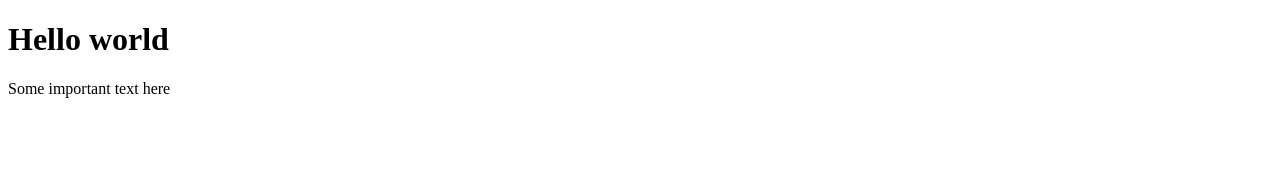
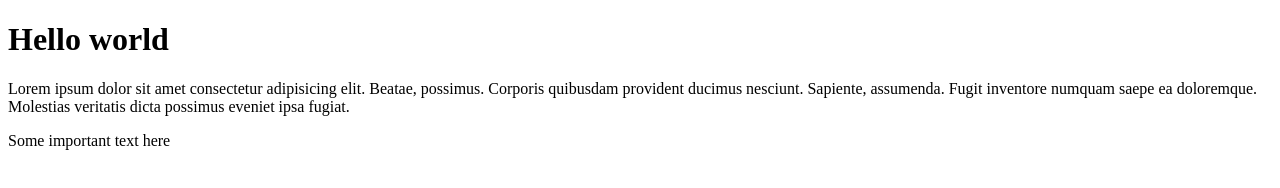
Before and after one commit to lin4pin/git-test-2, a plain HTML site: page index.html in a window 1280 px wide. Drawn offline with Linux system fonts and the light colour scheme.

Commit message:
add paragraph

```diff
--- a/index.html
+++ b/index.html
@@ -6,6 +6,7 @@
   </head>
   <body>
     <h1>Hello world</h1>
+    <p>Lorem ipsum dolor sit amet consectetur adipisicing elit. Beatae, possimus. Corporis quibusdam provident ducimus nesciunt. Sapiente, assumenda. Fugit inventore numquam saepe ea doloremque. Molestias veritatis dicta possimus eveniet ipsa fugiat.</p>
     <p>Some important text here</p>
   </body>
 </html>
```
